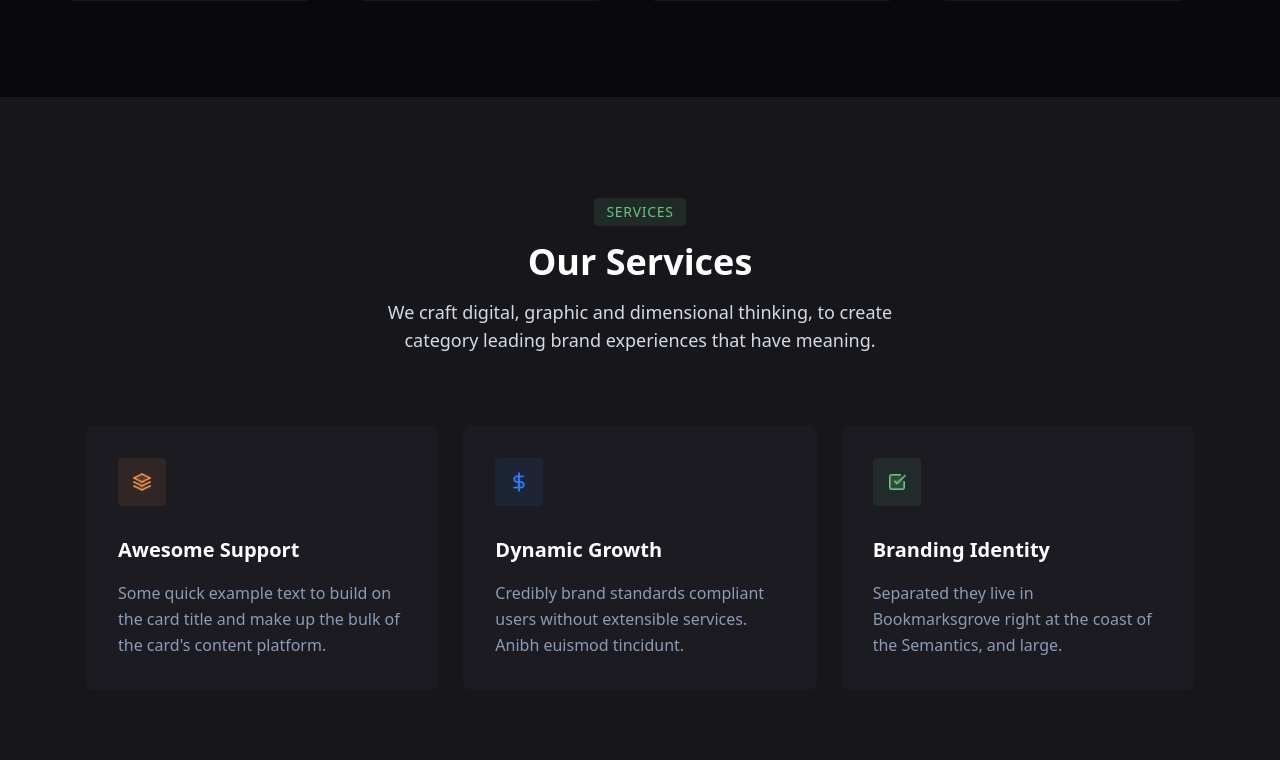
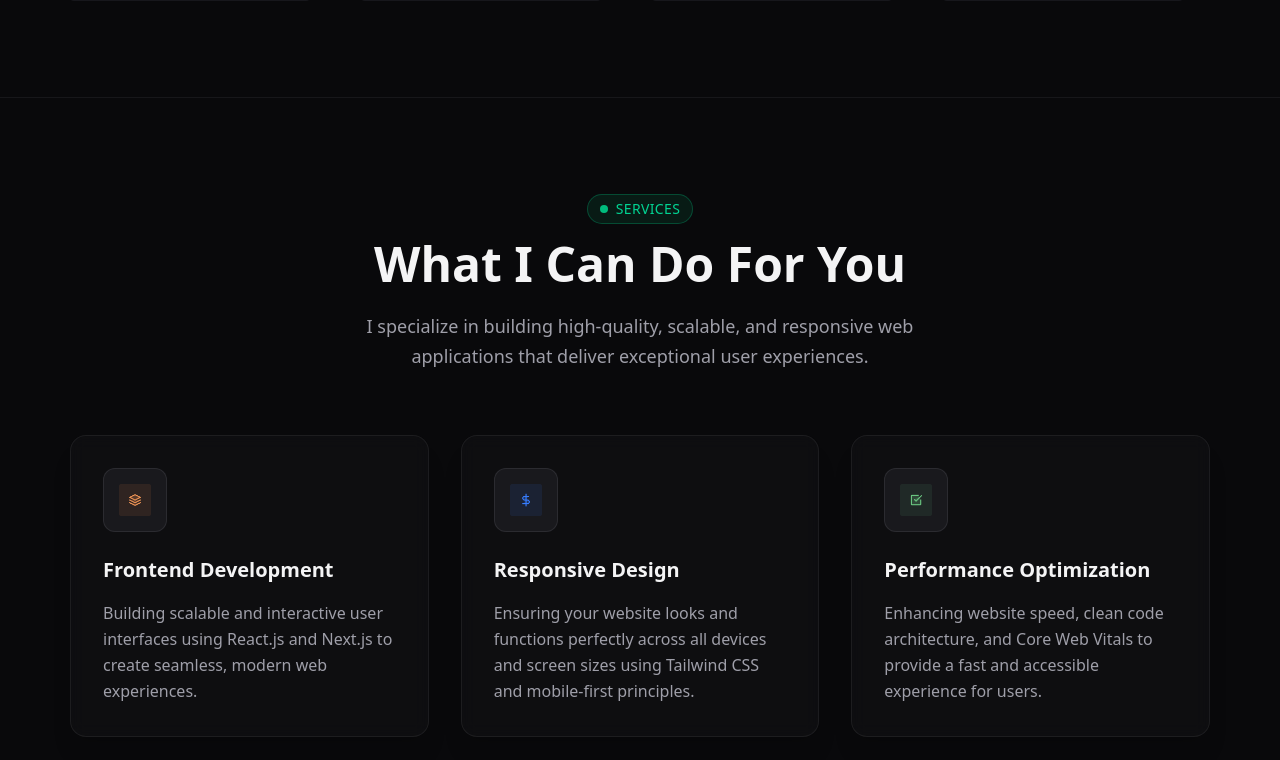
Before and after one commit to mesbaulrafi/myPortfolio, a React (Vite) app: page / in a window 1280 px wide. Shown: the part 1780-2540 px from the top of the page. Built offline with nearby package versions, Linux system fonts and the light colour scheme.

Commit message:
service part ui change

```diff
--- a/src/components/pages/Services.jsx
+++ b/src/components/pages/Services.jsx
@@ -1,66 +1,77 @@
 import React from "react";
-import Container from "../Container";
 import Images from "../Images";
-import Awesome from "/src/assets/Awesome.png";
-import Dolar from "/src/assets/dolarLogo.png";
-import Right from "/src/assets/right.png";
+
+// Relative paths used for images
+import Awesome from "../../assets/Awesome.png";
+import Dolar from "../../assets/dolarLogo.png";
+import Right from "../../assets/right.png";
 
 const Services = () => {
   return (
-    <div className="py-25 bg-[#16161b] text-white">
-      <div className="lg:w-[1140px] px-3 lg:px-0 mx-auto">
-        <div>
-          {/* Services Header Text */}
-          <div className="text-center pb-12 lg:pb-18 px-4">
-            <h5 className="text-[#69C380] bg-[#69c37f1f] inline-block px-3 py-1 rounded text-sm uppercase tracking-wider">
+    <section className="bg-[#09090b] py-24 text-zinc-300 border-b border-zinc-800/50 font-sans">
+      <div className="w-full max-w-[1140px] mx-auto px-5 lg:px-0">
+
+        {/* Section Header */}
+        <div className="flex flex-col items-center text-center pb-16">
+          <div className="inline-flex items-center gap-2 px-3 py-1 rounded-full border border-emerald-500/30 bg-emerald-500/10 mb-4">
+            <span className="w-2 h-2 rounded-full bg-emerald-500"></span>
+            <span className="text-sm font-medium text-emerald-400 tracking-wide uppercase">
               Services
-            </h5>
-            <h3 className="text-3xl md:text-4xl py-4 font-bold">
-              Our Services
-            </h3>
-            <p className="max-w-[550px] mx-auto text-[#D4DBE5] text-base md:text-lg">
-              We craft digital, graphic and dimensional thinking, to create
-              category leading brand experiences that have meaning.
+            </span>
+          </div>
+          <h2 className="text-3xl md:text-5xl font-bold text-zinc-100 mb-6">
+            What I Can Do For You
+          </h2>
+          <p className="max-w-[600px] mx-auto text-zinc-400 text-base md:text-lg font-light leading-relaxed">
+            I specialize in building high-quality, scalable, and responsive web applications that deliver exceptional user experiences.
           </p>
         </div>
-          <div className="grid grid-cols-1 md:grid-cols-2 lg:grid-cols-3 gap-6 px-4">
-            {/* Awesome Support Card */}
-            <div className="bg-[#1b1b21] p-8 rounded-lg  ">
-              <div className="mb-6 inline-block">
-                <Images imgSrc={Awesome} className="w-12 h-12 object-contain" />
+
+        {/* Services Grid */}
+        <div className="grid grid-cols-1 md:grid-cols-2 lg:grid-cols-3 gap-6 lg:gap-8">
+
+          {/* Service 1: Frontend Development */}
+          <div className="group bg-zinc-900/40 border border-zinc-800/60 rounded-2xl p-8 backdrop-blur-sm shadow-xl hover:-translate-y-2 hover:border-emerald-500/50 transition-all duration-300">
+            <div className="mb-6 inline-flex items-center justify-center w-16 h-16 rounded-xl bg-zinc-800/50 border border-zinc-700/50 group-hover:bg-emerald-500/10 group-hover:border-emerald-500/30 transition-colors">
+              <Images imgSrc={Awesome} className="w-8 h-8 object-contain" />
             </div>
-              <h4 className="text-xl font-semibold mb-4 ">Awesome Support</h4>
-              <p className="text-[#8B9CB7] leading-relaxed">
-                Some quick example text to build on the card title and make up
-                the bulk of the card's content platform.
+            <h4 className="text-xl font-semibold text-zinc-100 mb-4 group-hover:text-emerald-400 transition-colors">
+              Frontend Development
+            </h4>
+            <p className="text-zinc-400 leading-relaxed font-light">
+              Building scalable and interactive user interfaces using React.js and Next.js to create seamless, modern web experiences.
             </p>
           </div>
-            {/* Dynamic Growth Card */}
-            <div className="bg-[#1b1b21] p-8 rounded-lg ">
-              <div className="mb-6 inline-block">
-                <Images imgSrc={Dolar} className="w-12 h-12 object-contain" />
+
+          {/* Service 2: Responsive Design */}
+          <div className="group bg-zinc-900/40 border border-zinc-800/60 rounded-2xl p-8 backdrop-blur-sm shadow-xl hover:-translate-y-2 hover:border-emerald-500/50 transition-all duration-300">
+            <div className="mb-6 inline-flex items-center justify-center w-16 h-16 rounded-xl bg-zinc-800/50 border border-zinc-700/50 group-hover:bg-emerald-500/10 group-hover:border-emerald-500/30 transition-colors">
+              <Images imgSrc={Dolar} className="w-8 h-8 object-contain" />
             </div>
-              <h4 className="text-xl font-semibold mb-4 ">Dynamic Growth</h4>
-              <p className="text-[#8B9CB7] leading-relaxed">
-                Credibly brand standards compliant users without extensible
-                services. Anibh euismod tincidunt.
+            <h4 className="text-xl font-semibold text-zinc-100 mb-4 group-hover:text-emerald-400 transition-colors">
+              Responsive Design
+            </h4>
+            <p className="text-zinc-400 leading-relaxed font-light">
+              Ensuring your website looks and functions perfectly across all devices and screen sizes using Tailwind CSS and mobile-first principles.
             </p>
           </div>
-            {/* Branding Identity Card */}
-            <div className="bg-[#1b1b21] p-8 rounded-lg ">
-              <div className="mb-6 inline-block">
-                <Images imgSrc={Right} className="w-12 h-12 object-contain" />
+
+          {/* Service 3: Performance Optimization */}
+          <div className="group bg-zinc-900/40 border border-zinc-800/60 rounded-2xl p-8 backdrop-blur-sm shadow-xl hover:-translate-y-2 hover:border-emerald-500/50 transition-all duration-300">
+            <div className="mb-6 inline-flex items-center justify-center w-16 h-16 rounded-xl bg-zinc-800/50 border border-zinc-700/50 group-hover:bg-emerald-500/10 group-hover:border-emerald-500/30 transition-colors">
+              <Images imgSrc={Right} className="w-8 h-8 object-contain" />
             </div>
-              <h4 className="text-xl font-semibold mb-4 ">Branding Identity</h4>
-              <p className="text-[#8B9CB7] leading-relaxed">
-                Separated they live in Bookmarksgrove right at the coast of the
-                Semantics, and large.
+            <h4 className="text-xl font-semibold text-zinc-100 mb-4 group-hover:text-emerald-400 transition-colors">
+              Performance Optimization
+            </h4>
+            <p className="text-zinc-400 leading-relaxed font-light">
+              Enhancing website speed, clean code architecture, and Core Web Vitals to provide a fast and accessible experience for users.
             </p>
           </div>
+
         </div>
       </div>
-      </div>
-    </div>
+    </section>
   );
 };
 
```
Lines whose indentation alone changed are shown as unchanged.
